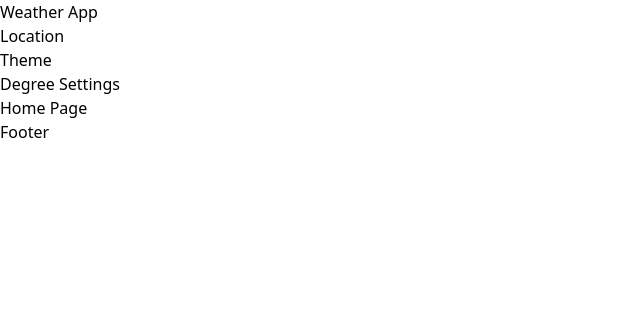
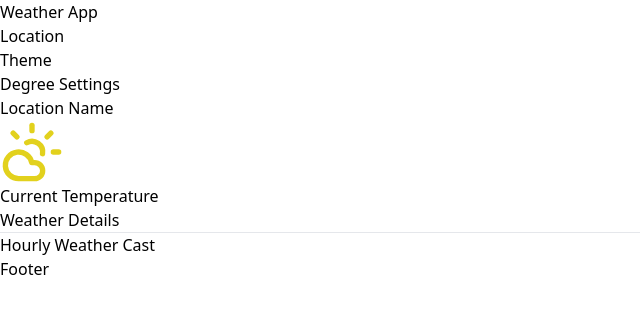
Before and after one commit to GowthamR1011/weather_app, a Next.js app: page / in a window 1280 px wide. Shown: the top 314 px of the page, without its empty margins (0-640 px from the left). Built offline with nearby package versions, Linux system fonts and the light colour scheme.

Commit message:
Basic version of weather card setup.
Installed lucide for icons.

-- Bug causing the text below the icon to be alongside.

Need to create a page layout for listing all the weather. This is for later.

```diff
--- a/src/app/page.tsx
+++ b/src/app/page.tsx
@@ -1,9 +1,9 @@
-
+import WeatherCard from "@/components/weather_card/weather_card";
 
 export default function Home() {
   return (
    <div>
-    Home Page
+    <WeatherCard />
    </div>
   );
 }
--- a/src/components/weather_card/weather_card.tsx
+++ b/src/components/weather_card/weather_card.tsx
@@ -0,0 +1,35 @@
+import * as React from 'react';
+import { CloudSun } from 'lucide-react';
+
+export interface IWeatherCardProps {
+}
+
+export default function WeatherCard (props: IWeatherCardProps) {
+  return (
+    <div className='m-3 p-4
+                    border-r-2 border-b-2
+                    rounded
+                    shadow-sm'     >
+        <div className='w-100'>
+            Location Name
+        </div>
+        <div className='columns-2 w-100'>
+                <div>
+
+                    <CloudSun color="#e2d11d" size={64}/>
+
+                    Current Temperature
+                 </div>
+                <div>
+                    Weather Details
+                </div>
+        </div>
+        <hr />
+        <div className='w-100'>
+            Hourly Weather Cast
+        </div>
+
+
+    </div>
+  );
+}
```
Also changed, not shown: package.json (+7 -5 lines), 1 other file (tests, documents, lock files or other folders).
